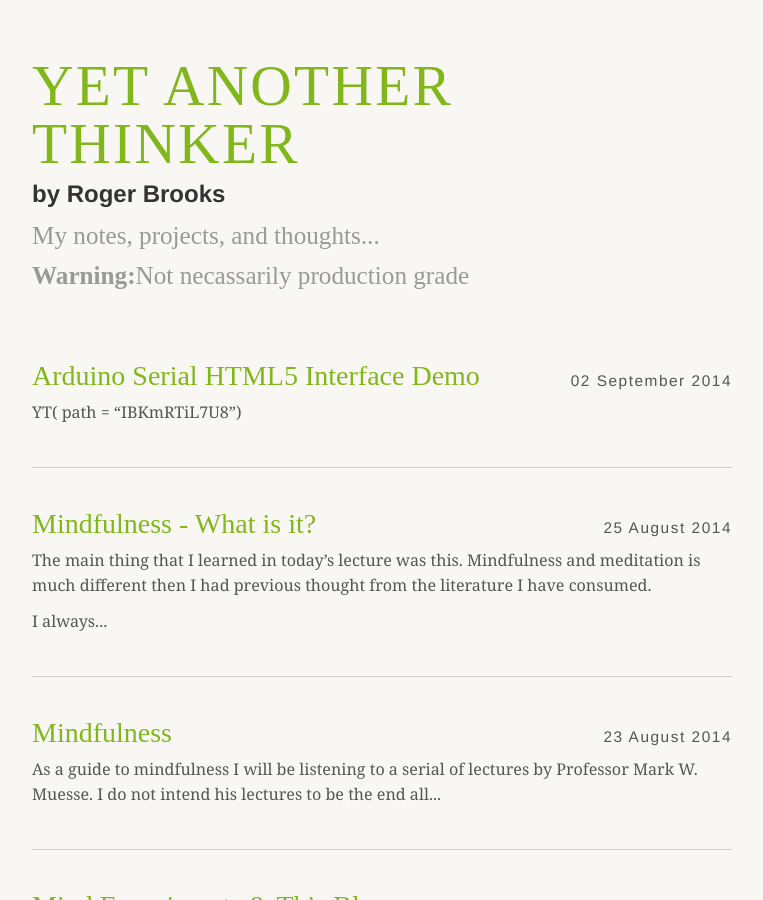
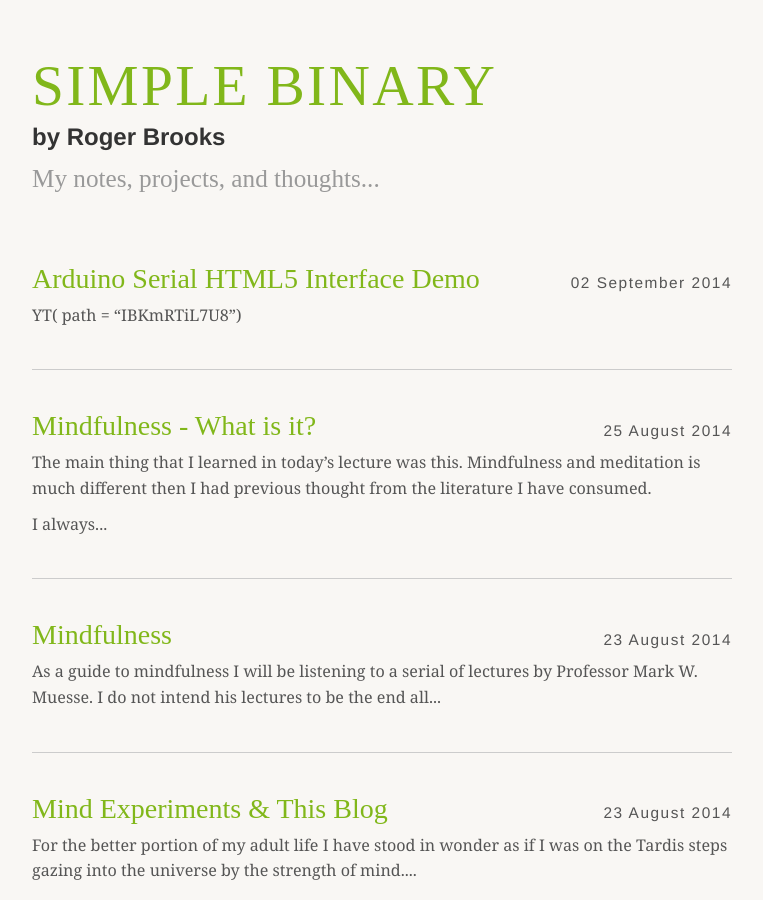
Before and after one commit to monkeywire/monkeywire.github.io, a Jekyll site: the page built from index.html, in a window 1280 px wide and 900 px high. Shown: the whole window, without its empty margins (258-1021 px from the left). Built offline with Jekyll 4.4.1, drawn with Linux system fonts in a browser that asks for light colours; some web fonts are replaced; the list of posts is cut into pages by our own code.

Commit message:
Update index

```diff
--- a/index.html
+++ b/index.html
@@ -8,8 +8,8 @@ title: Mainpage
     <main class="container">
     	<div class="row-fluid">
     		<section class="content">
-    		  <h1>Yet another Thinker<h3>by Roger Brooks</h3></h1>
-                <div class="sub-title">My notes, projects, and thoughts... <br/><br/> <strong>Warning:</strong>Not necassarily production grade</div>
+    		  <h1>Simple Binary<h3>by Roger Brooks</h3></h1>
+                <div class="sub-title">My notes, projects, and thoughts... </div>
 </section>
     		<ul class="entries">
     		{% for post in paginator.posts %}
```
Also changed, not shown: 5 other files.
